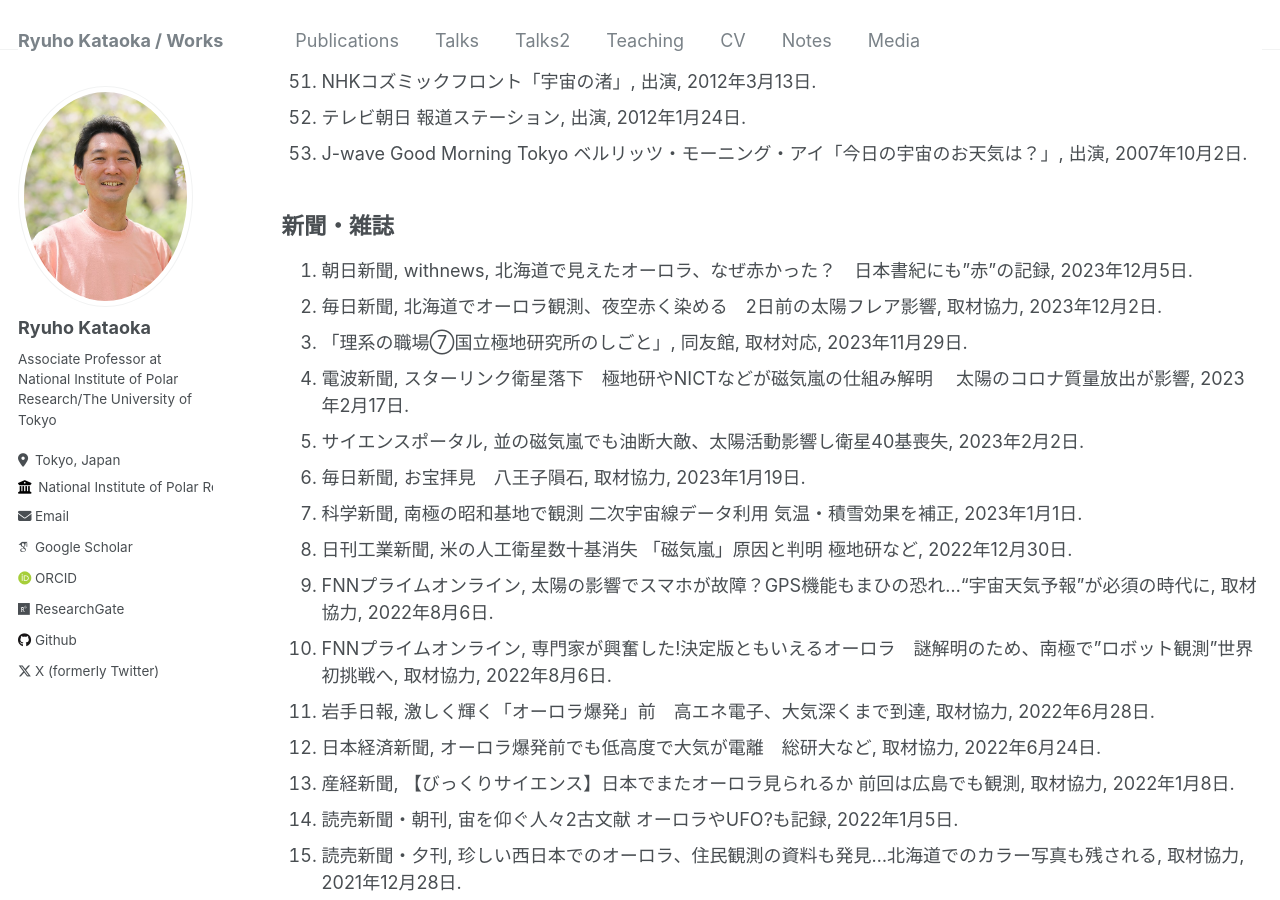
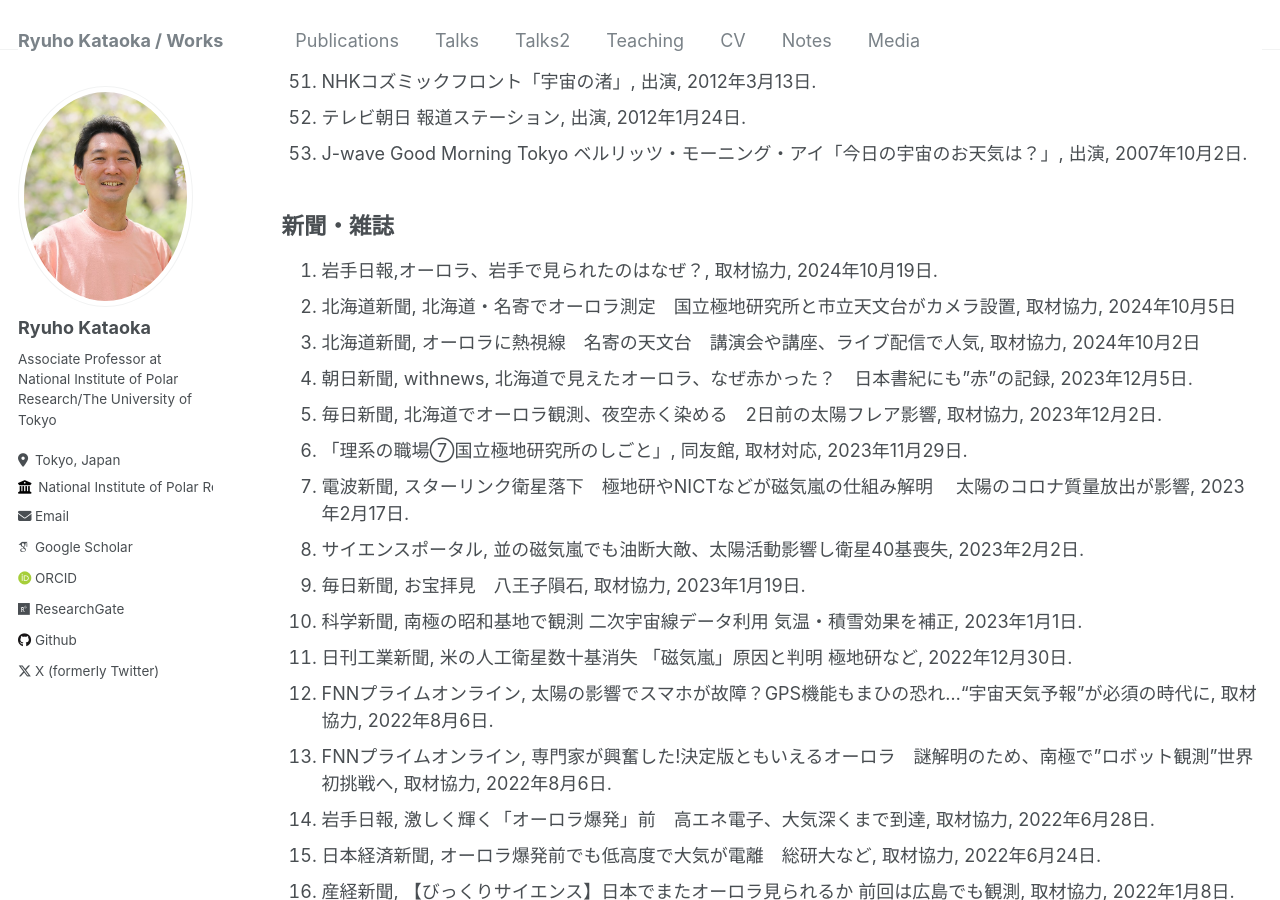
Before and after one commit to ryuhokataoka/ryuhokataoka.github.io, a Jekyll site: the page built from _pages/media.md, in a window 1280 px wide and 900 px high, scrolled down 2044 px. Built offline with Jekyll 4.4.1, drawn with Linux system fonts in a browser that asks for light colours; some web fonts are replaced.

Commit message:
Update media.md

```diff
--- a/_pages/media.md
+++ b/_pages/media.md
@@ -64,6 +64,9 @@ author_profile: true
 
 新聞・雑誌
 ----
+1. 岩手日報,オーロラ、岩手で見られたのはなぜ？, 取材協力, 2024年10月19日.
+1. 北海道新聞, 北海道・名寄でオーロラ測定　国立極地研究所と市立天文台がカメラ設置, 取材協力, 2024年10月5日
+1. 北海道新聞, オーロラに熱視線　名寄の天文台　講演会や講座、ライブ配信で人気, 取材協力, 2024年10月2日
 1. 朝日新聞, withnews, 北海道で見えたオーロラ、なぜ赤かった？　日本書紀にも"赤"の記録, 2023年12月5日.
 1. 毎日新聞, 北海道でオーロラ観測、夜空赤く染める　2日前の太陽フレア影響, 取材協力, 2023年12月2日.
 1. 「理系の職場⑦国立極地研究所のしごと」, 同友館, 取材対応, 2023年11月29日.
```
